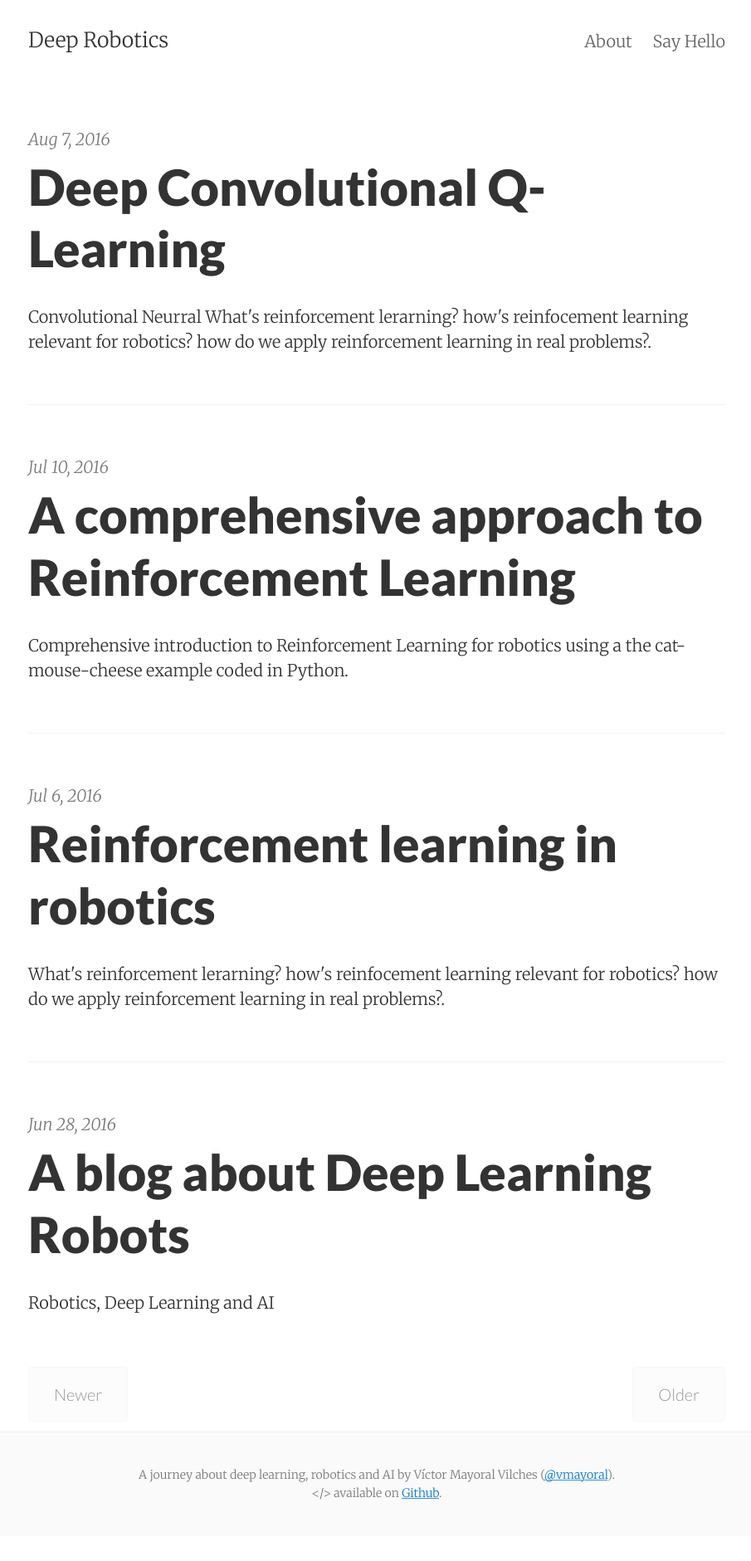
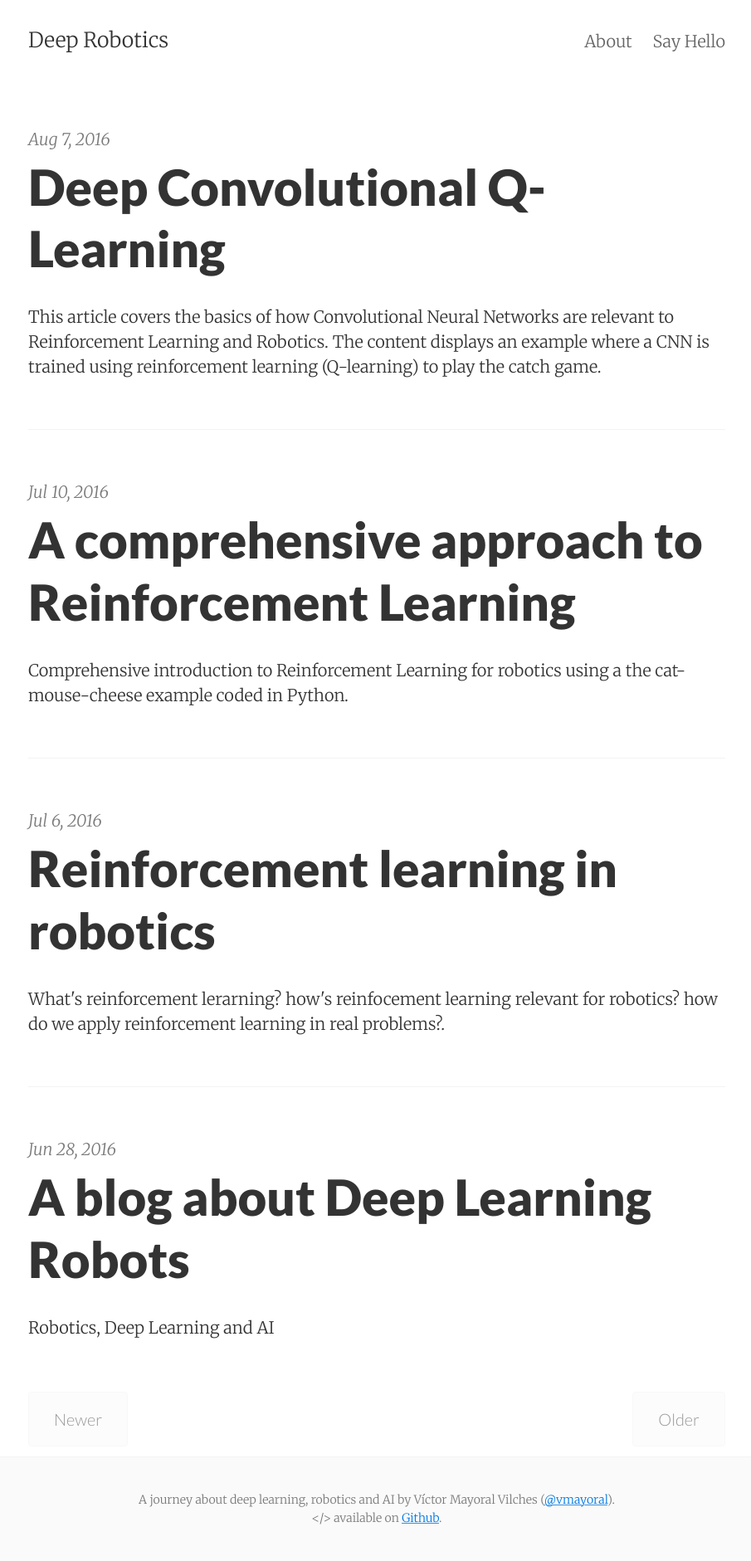
Before and after one commit to vmayoral/oldblog, a Jekyll site: the page built from index.html, in a window 1280 px wide. Shown: the whole page at 83% size, without its empty margins (186-1091 px from the left). Built offline with Jekyll 4.4.1, drawn with Linux system fonts in a browser that asks for light colours; nearby versions of some CDN libraries; the list of posts is cut into pages by our own code; before the commit the page ends 1851 px from its top, so only the background shows below that.

Commit message:
Add summary for convnet's article

```diff
--- a/_posts/2016-08-07-deep-convolutional-q-learning.md
+++ b/_posts/2016-08-07-deep-convolutional-q-learning.md
@@ -2,7 +2,7 @@
 layout:     post
 title:      Deep Convolutional Q-Learning
 date:       2016-08-07
-summary:    Convolutional Neurral What's reinforcement lerarning? how's reinfocement learning relevant for robotics? how do we apply reinforcement learning in real problems?.
+summary:    This article covers the basics of how Convolutional Neural Networks are relevant to Reinforcement Learning and Robotics. The content displays an example where a CNN is trained using reinforcement learning  (Q-learning) to play the catch game.
 categories: robots, ai, deep learning, rl, reinforcement learning
 mathjax: true
 ---
```
